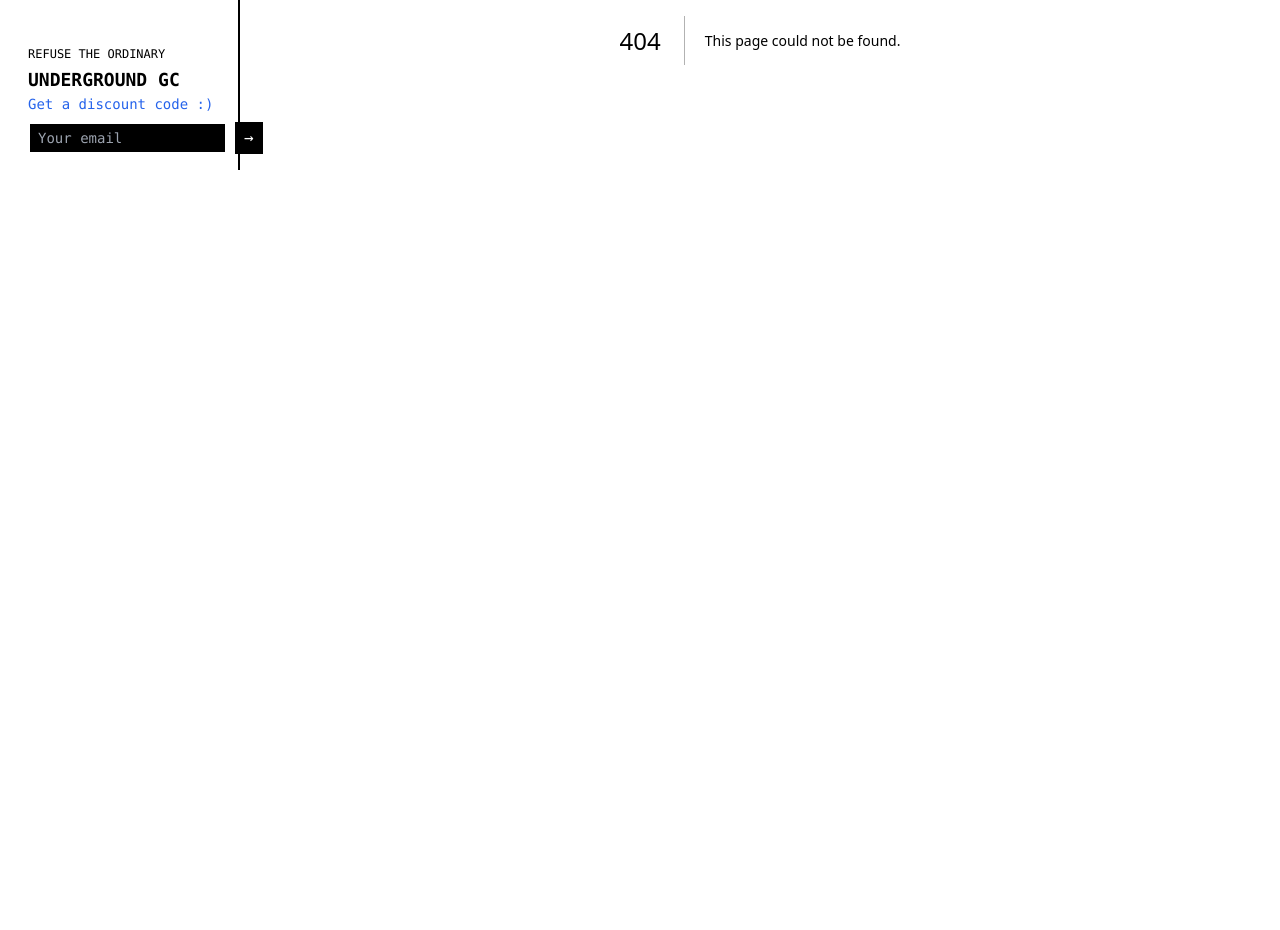
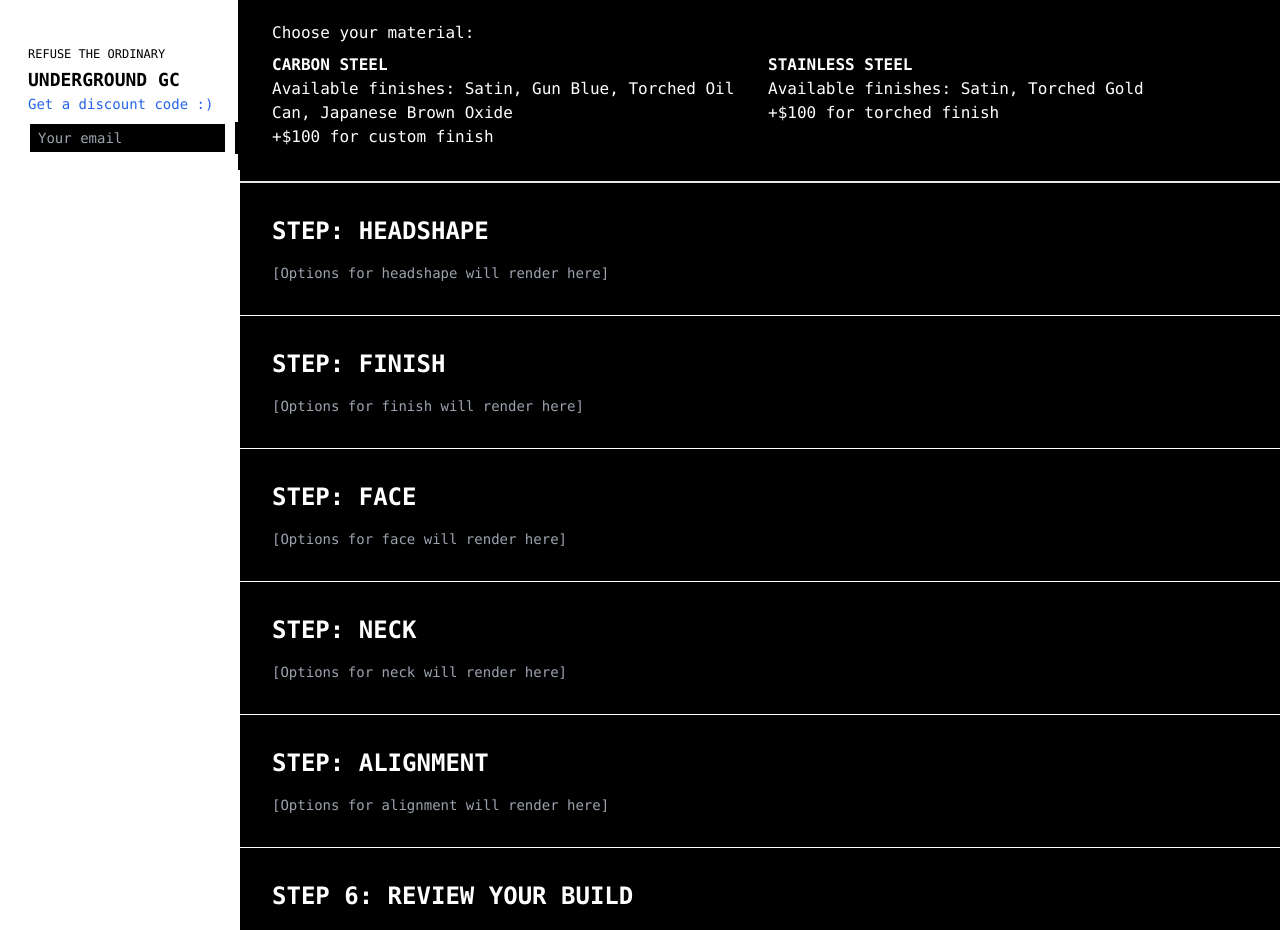
Before and after one commit to taylorturski/happy-daze-storefront, a Next.js app: page /build-your-putter in a window 1280 px wide. Before the commit this address had no page. Shown: the part 422-1352 px from the top of the page. Before the commit the page ends 862 px from the top, so only its background shows below. Built offline with nearby package versions, Linux system fonts and the light colour scheme.

Commit message:
putter page.tsx

```diff
--- /dev/null
+++ b/app/build-your-putter/page.tsx
@@ -0,0 +1,22 @@
+import Overview from "@/components/BuildYourPutter/Overview";
+import MaterialComparison from "@/components/BuildYourPutter/MaterialComparison";
+import StepSelector from "@/components/BuildYourPutter/StepSelector";
+import StepReview from "@/components/BuildYourPutter/StepReview";
+import StepCheckout from "@/components/BuildYourPutter/StepCheckout";
+import "@/components/BuildYourPutter/build-your-putter.css";
+
+export default function BuildYourPutterPage() {
+  return (
+    <main className="font-mono text-white bg-black">
+      <Overview />
+      <MaterialComparison />
+      <StepSelector step="headshape" />
+      <StepSelector step="finish" />
+      <StepSelector step="face" />
+      <StepSelector step="neck" />
+      <StepSelector step="alignment" />
+      <StepReview />
+      <StepCheckout />
+    </main>
+  );
+}
```
